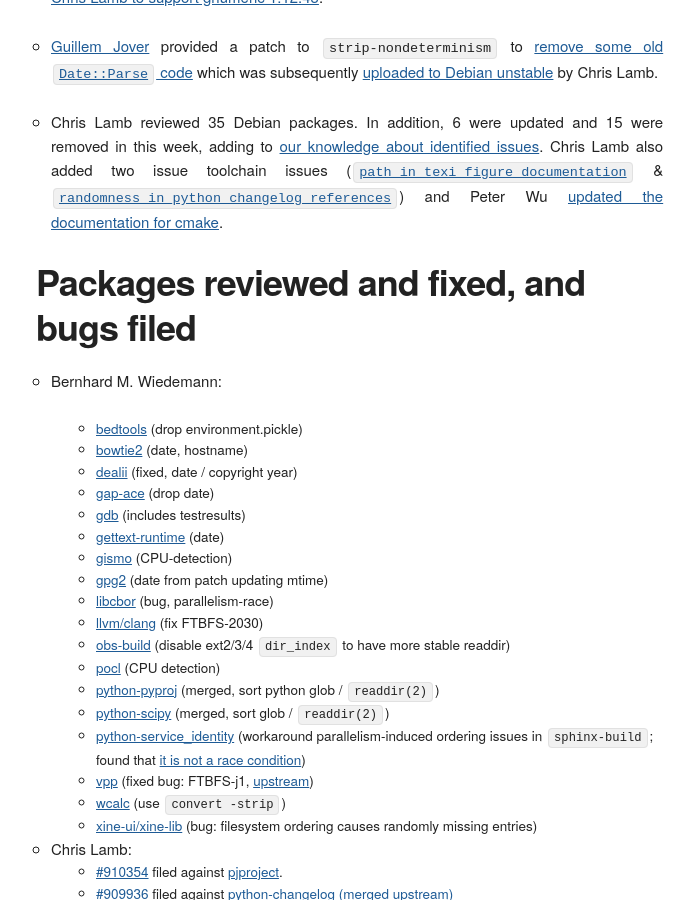
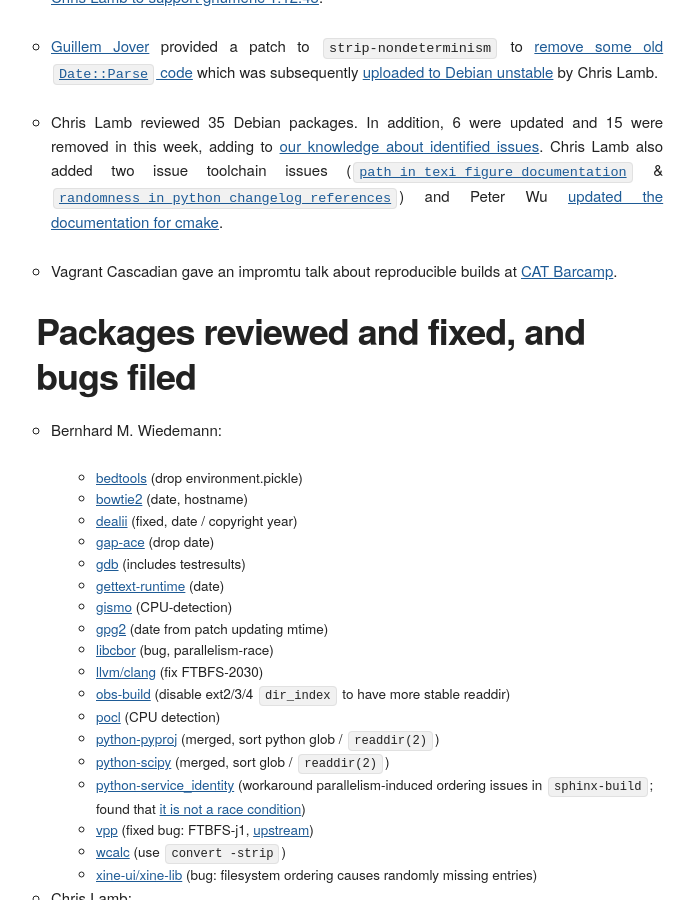
Before and after one commit to prototypefund/reproducible-website, a Jekyll site: the page built from _blog/posts/180.md, in a window 1280 px wide and 900 px high, scrolled down 921 px. Shown: the whole window, without its empty margins (124-818 px from the left). Built offline with Jekyll 4.4.1, drawn with Linux system fonts in a browser that asks for light colours; some web fonts are replaced.

Commit message:
180: talk at catbarcamp.

```diff
--- a/_blog/posts/180.md
+++ b/_blog/posts/180.md
@@ -22,6 +22,7 @@
 
 * Chris Lamb reviewed 35 Debian packages. In addition, 6 were updated and 15 were removed in this week, adding to [our knowledge about identified issues](https://tests.reproducible-builds.org/debian/index_issues.html). Chris Lamb also added two issue toolchain issues ([`path_in_texi_figure_documentation`](https://salsa.debian.org/reproducible-builds/reproducible-notes/commit/909c593b) & [`randomness_in_python_changelog_references`](https://salsa.debian.org/reproducible-builds/reproducible-notes/commit/4182192d)) and Peter Wu [updated the documentation for cmake](https://salsa.debian.org/reproducible-builds/reproducible-notes/commit/7ad02499).
 
+* Vagrant Cascadian gave an impromtu talk about reproducible builds at [CAT Barcamp](catbarcamp.org).
 
 Packages reviewed and fixed, and bugs filed
 -------------------------------------------
```
